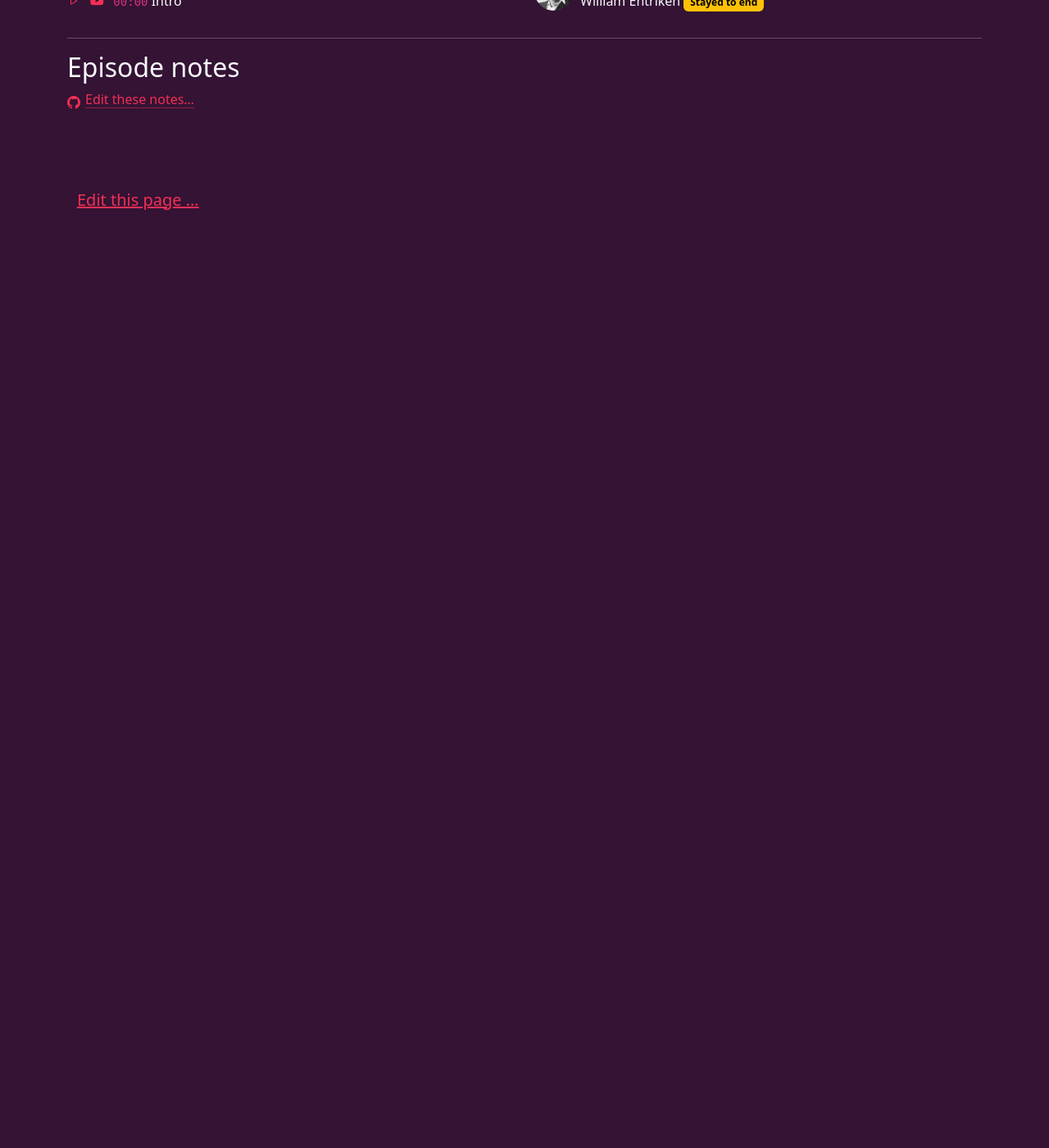
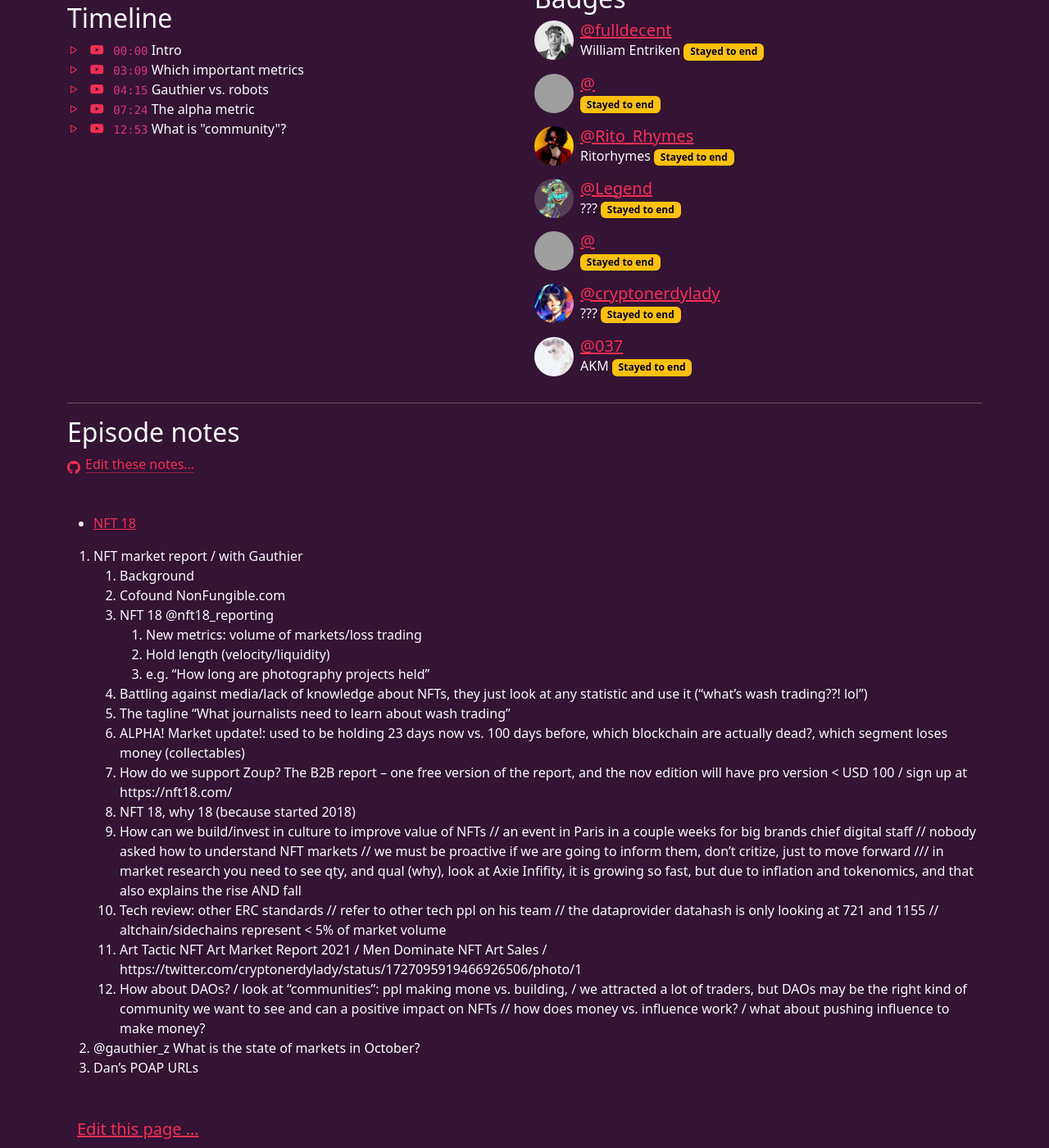
Before and after one commit to community-service/hour.gg, a Jekyll site: the page built from _episodes/2023-11-21-episode-102.md, in a window 1280 px wide and 1400 px high, scrolled down 270 px. Shown: the whole window at 82% size. Built offline with Jekyll 4.4.1, drawn with Linux system fonts in a browser that asks for light colours; before the commit the page ends 900 px from its top, so only the background shows below that; some of the changed text lies outside the part shown; grey boxes are pictures that could not be loaded.

Commit message:
post 102

```diff
--- a/_episodes/2023-11-21-episode-102.md
+++ b/_episodes/2023-11-21-episode-102.md
@@ -4,31 +4,68 @@ guid: "D53F53A4-611E-4AC9-87D8-A83480E5D071"
 title: NFT market report
 subtitle: with Gauthier
 # The description can be up to 400 characters
-description: UPDATE ME
+description: "Reviewing the state of NFT markets with Gauthier, who co-founded NonFungible.com and manages NFT 18. Discussing new metrics such as market volume, hold length, wash trading, and performance of specific segments like collectables. Understanding how the market evolves and provides insights for both investors and cultural contributors."
 time: "2023-11-21 18:00:00 -0500"
 itunes-explicit: false
 itunes-episode: 102
 itunes-episodeType: full
-
 # More info
-youtube-full: UPDATE ME
-discussion: UPDATE ME
-
+youtube-full: https://youtu.be/M78ubMDOqns
+discussion: https://twitter.com/fulldecent/status/1733374068924043455
 # Timeline
 timeline:
   - seconds: 0
     title: Intro
-
+  - seconds: 189
+    title: Which important metrics
+  - seconds: 255
+    title: Gauthier vs. robots
+  - seconds: 444
+    title: The alpha metric
+  - seconds: 773
+    title: What is "community"?
 # File information
 enclosure-url: "https://media.phor.net/csh/2023-11-21-episode-102.m4a"
-enclosure-length: UPDATE ME
+enclosure-length: 18006731
 enclosure-type: "audio/x-m4a"
-itunes-duration: UPDATE ME
-
+itunes-duration: 866
 # Use X username, lowercased, as the participant
 badges:
   - type: stayed-to-end
     participant: "fulldecent"
+  - type: stayed-to-end
+    participant: "gauthier_Z"
+  - type: stayed-to-end
+    participant: "rito_rhymes"
+  - type: stayed-to-end
+    participant: "legend"
+  - type: stayed-to-end
+    participant: "toolipse"
+  - type: stayed-to-end
+    participant: "cryptonerdylady"
+  - type: stayed-to-end
+    participant: "037"
 ---
 
+- [NFT 18](https://nft18.com/)
+
 <!--end of quick notes-->
+
+1. NFT market report / with Gauthier
+   1. Background
+   2. Cofound NonFungible.com
+   3. NFT 18 @nft18_reporting
+      1. New metrics: volume of markets/loss trading
+      2. Hold length (velocity/liquidity)
+      3. e.g. "How long are photography projects held"
+   4. Battling against media/lack of knowledge about NFTs, they just look at any statistic and use it ("what's wash trading??! lol")
+   5. The tagline "What journalists need to learn about wash trading"
+   6. ALPHA! Market update!: used to be holding 23 days now vs. 100 days before, which blockchain are actually dead?, which segment loses money (collectables)
+   7. How do we support Zoup? The B2B report – one free version of the report, and the nov edition will have pro version < USD 100 / sign up at https://nft18.com/
+   8. NFT 18, why 18 (because started 2018)
+   9. How can we build/invest in culture to improve value of NFTs // an event in Paris in a couple weeks for big brands chief digital staff // nobody asked how to understand NFT markets // we must be proactive if we are going to inform them, don't critize, just to move forward /// in market research you need to see qty, and qual (why), look at Axie Infifity, it is growing so fast, but due to inflation and tokenomics, and that also explains the rise AND fall
+   10. Tech review: other ERC standards // refer to other tech ppl on his team // the dataprovider datahash is only looking at 721 and 1155 // altchain/sidechains represent < 5% of market volume
+   11. Art Tactic NFT Art Market Report 2021 / Men Dominate NFT Art Sales / https://twitter.com/cryptonerdylady/status/1727095919466926506/photo/1
+   12. How about DAOs? / look at "communities": ppl making mone vs. building, / we attracted a lot of traders, but DAOs may be the right kind of community we want to see and can a positive impact on NFTs // how does money vs. influence work? / what about pushing influence to make money?
+2. @gauthier_z What is the state of markets in October?
+3. Dan's POAP URLs
```
